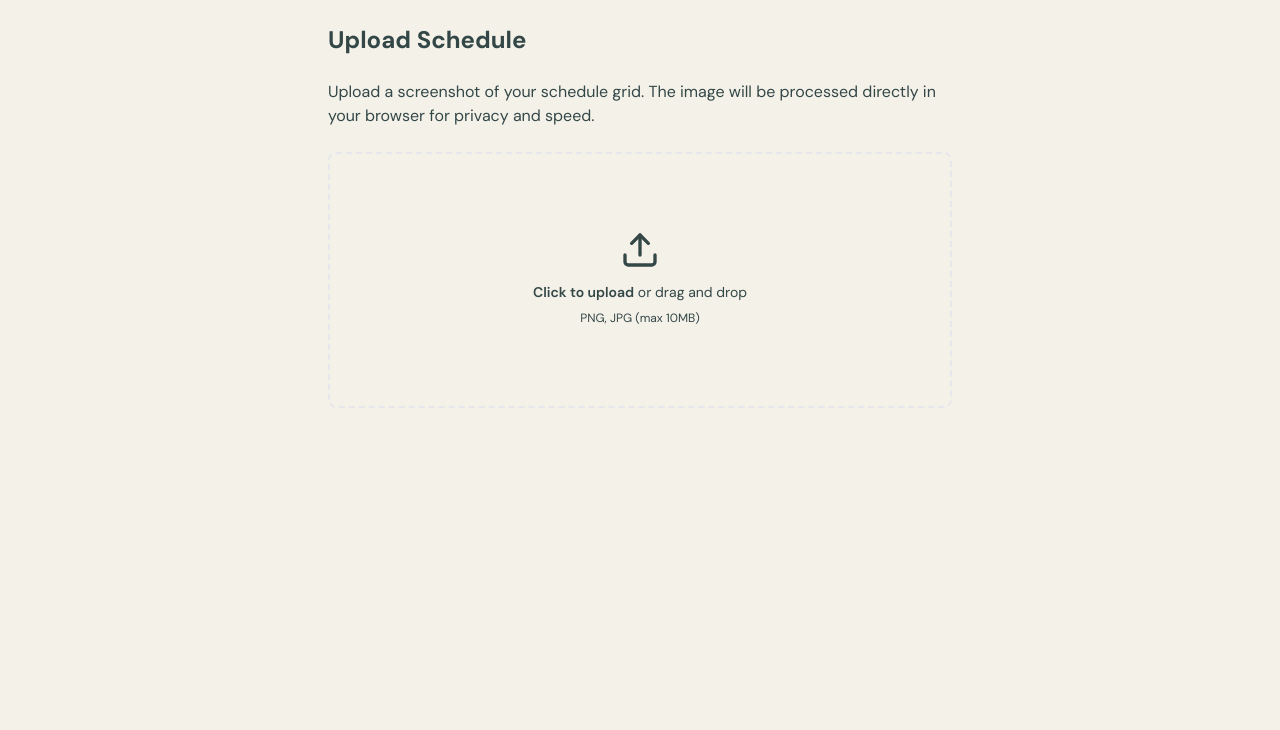
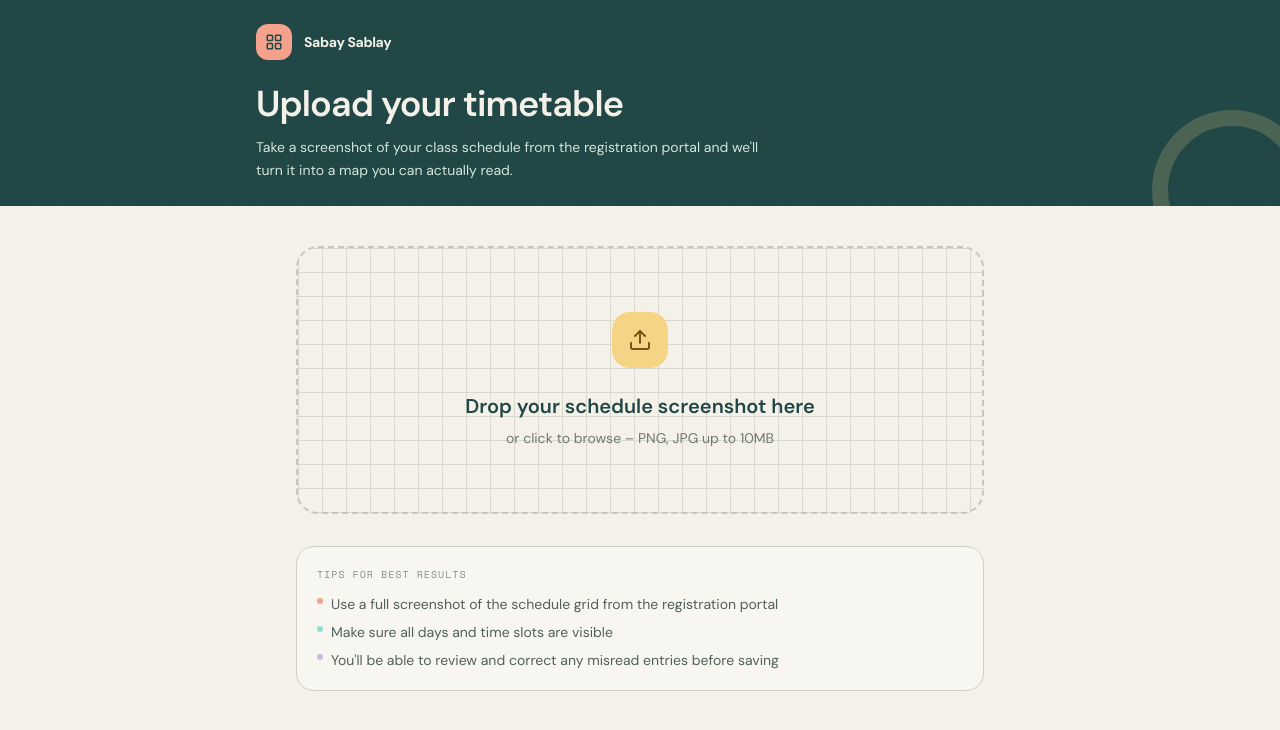
Before and after one commit to cedomingo/sabay-sablay, a Next.js app: page /schedule/upload in a window 1280 px wide. Shown: the top 730 px of the page. Built offline with nearby package versions, Linux system fonts and the light colour scheme.

Commit message:
'beautified page'

```diff
--- a/app/schedule/upload/page.tsx
+++ b/app/schedule/upload/page.tsx
@@ -1,16 +1,278 @@
-import { Suspense } from "react";
-import ScheduleUploadClient from "./ScheduleUploadClient";
+"use client";
 
-export default function ScheduleUploadPage() {
+import { Suspense, useCallback, useRef, useState } from "react";
+import { useRouter, useSearchParams } from "next/navigation";
+import { createBrowserClient } from "@supabase/ssr";
+import { Upload, Check, Loader2 } from "lucide-react";
+import AppHeader from "@/components/AppHeader";
+import { parseScheduleImage } from "@/lib/client-ocr/parseSchedule";
+
+export default function UploadPage() {
   return (
-    <Suspense
-      fallback={
-        <div className="max-w-2xl mx-auto p-6 flex items-center justify-center h-64">
-          <p className="text-muted-foreground">Loading...</p>
-        </div>
-      }
-    >
-      <ScheduleUploadClient />
+    <Suspense fallback={null}>
+      <UploadPageInner />
     </Suspense>
   );
 }
+
+function UploadPageInner() {
+  const router = useRouter();
+  const searchParams = useSearchParams();
+  const groupId = searchParams.get("groupId");
+
+  const fileInputRef = useRef<HTMLInputElement>(null);
+  const [dragActive, setDragActive] = useState(false);
+  const [file, setFile] = useState<File | null>(null);
+  const [preview, setPreview] = useState<string | null>(null);
+  const [uploading, setUploading] = useState(false);
+  const [progress, setProgress] = useState<string>("");
+  const [error, setError] = useState<string | null>(null);
+
+  const handleFile = useCallback((f: File) => {
+    if (!f.type.startsWith("image/")) {
+      setError("Please upload an image file (PNG, JPG, etc.)");
+      return;
+    }
+    if (f.size > 10 * 1024 * 1024) {
+      setError("File must be under 10MB");
+      return;
+    }
+    setFile(f);
+    setError(null);
+    setProgress("");
+
+    const reader = new FileReader();
+    reader.onload = (e) => setPreview(e.target?.result as string);
+    reader.readAsDataURL(f);
+  }, []);
+
+  const handleDrop = useCallback(
+    (e: React.DragEvent) => {
+      e.preventDefault();
+      setDragActive(false);
+      const f = e.dataTransfer.files[0];
+      if (f) handleFile(f);
+    },
+    [handleFile]
+  );
+
+  async function handleUpload() {
+    if (!file) return;
+
+    setUploading(true);
+    setError(null);
+    setProgress("Initializing OCR...");
+
+    try {
+      // 1. Client-side OCR (No more Render timeouts!)
+      const parsed = await parseScheduleImage(file, (msg) => setProgress(msg));
+
+      // 2. Upload to Supabase Storage directly from client
+      setProgress("Uploading image to storage...");
+      const supabase = createBrowserClient(
+        process.env.NEXT_PUBLIC_SUPABASE_URL!,
+        process.env.NEXT_PUBLIC_SUPABASE_ANON_KEY!
+      );
+
+      const { data: { user } } = await supabase.auth.getUser();
+      if (!user) {
+        throw new Error("Not authenticated. Please log in.");
+      }
+
+      const fileName = `${user.id}/${Date.now()}-${file.name.replace(/\s+/g, '_')}`;
+      const { error: uploadError } = await supabase.storage
+        .from("schedule-images")
+        .upload(fileName, file);
+
+      if (uploadError) {
+        throw new Error(`Failed to upload image: ${uploadError.message}`);
+      }
+
+      // 3. Store and redirect
+      setProgress("Finishing...");
+      sessionStorage.setItem(
+        "parsedSchedule",
+        JSON.stringify({
+          total_units: parsed.total_units,
+          schedule: parsed.schedule,
+          image_path: fileName,
+          groupId: groupId || undefined,
+        })
+      );
+
+      router.push("/schedule/correction");
+    } catch (err) {
+      console.error("Upload/OCR error:", err);
+      setError(err instanceof Error ? err.message : "Upload failed");
+    } finally {
+      setUploading(false);
+      setProgress("");
+    }
+  }
+
+  return (
+    <main className="min-h-[100dvh] bg-[#F4F1E9]">
+      <AppHeader
+        maxWidth="max-w-3xl"
+        showNotificationBell={false}
+        showSignOut={false}
+        title={
+          <>
+            <h1 className="font-display text-3xl font-semibold tracking-tight md:text-4xl">
+              Upload your timetable
+            </h1>
+            <p className="mt-3 max-w-lg text-sm leading-relaxed text-[#D3E5DC]">
+              Take a screenshot of your class schedule from the registration
+              portal and we&apos;ll turn it into a map you can actually read.
+            </p>
+          </>
+        }
+      />
+
+      {/* Upload Area */}
+      <div className="mx-auto max-w-3xl px-6 py-10 md:px-10">
+        {!file ? (
+          <div
+            onDragOver={(e) => {
+              e.preventDefault();
+              setDragActive(true);
+            }}
+            onDragLeave={() => setDragActive(false)}
+            onDrop={handleDrop}
+            onClick={() => fileInputRef.current?.click()}
+            className={`paper-grid cursor-pointer rounded-[22px] border-2 border-dashed p-12 text-center transition-all md:p-16 ${
+              dragActive
+                ? "border-[#56B9AC] bg-[#DFF1EA]/50"
+                : "border-[#C8C6BD] hover:border-[#56B9AC] hover:bg-[#E7EBE5]"
+            }`}
+          >
+            <div className="mx-auto grid h-14 w-14 place-items-center rounded-2xl bg-[#F6D486] text-[#765514]">
+              <Upload size={24} />
+            </div>
+            <h2 className="mt-6 font-display text-xl font-semibold text-[#214746]">
+              Drop your schedule screenshot here
+            </h2>
+            <p className="mx-auto mt-2 max-w-sm text-sm text-[#717972]">
+              or click to browse – PNG, JPG up to 10MB
+            </p>
+            <input
+              ref={fileInputRef}
+              type="file"
+              accept="image/*"
+              className="hidden"
+              onChange={(e) => {
+                const f = e.target.files?.[0];
+                if (f) handleFile(f);
+              }}
+            />
+          </div>
+        ) : (
+          <div className="rounded-[22px] border border-[#D0CEC4] bg-[#F8F6F0] p-6 md:p-8">
+            <div className="flex items-start justify-between">
+              <div>
+                <p className="font-mono text-[10px] uppercase tracking-widest text-[#87908A]">
+                  Selected file
+                </p>
+                <p className="mt-1 text-sm font-semibold text-[#214746]">
+                  {file.name}
+                </p>
+                <p className="text-xs text-[#87908A]">
+                  {(file.size / 1024 / 1024).toFixed(1)} MB
+                </p>
+              </div>
+              <button
+                onClick={() => {
+                  setFile(null);
+                  setPreview(null);
+                  setError(null);
+                  setProgress("");
+                }}
+                className="grid h-8 w-8 place-items-center rounded-lg text-[#87908A] hover:bg-[#E7EBE5]"
+                disabled={uploading}
+              >
+                ×
+              </button>
+            </div>
+
+            {preview && (
+              <div className="mt-4 overflow-hidden rounded-xl border border-[#D0CEC4]">
+                <img
+                  src={preview}
+                  alt="Schedule preview"
+                  className="w-full object-contain"
+                  style={{ maxHeight: "400px" }}
+                />
+              </div>
+            )}
+
+            {error && (
+              <div className="mt-4 rounded-xl border border-[#C77A68] bg-[#FCE9E3] px-4 py-3 text-xs text-[#A14D3F]">
+                {error}
+              </div>
+            )}
+
+            {progress && !error && (
+              <div className="mt-4 flex items-center gap-2 rounded-xl border border-[#56B9AC] bg-[#DFF1EA]/30 px-4 py-3 text-xs font-medium text-[#214746]">
+                <Loader2 className="h-4 w-4 animate-spin" />
+                {progress}
+              </div>
+            )}
+
+            <div className="mt-6 flex items-center gap-3">
+              <button
+                onClick={handleUpload}
+                disabled={uploading}
+                className="inline-flex items-center gap-2 rounded-xl bg-[#214746] px-5 py-3 text-sm font-semibold text-[#F4F1E9] transition-transform hover:-translate-y-0.5 disabled:opacity-60"
+              >
+                {uploading ? (
+                  <>
+                    <span className="h-4 w-4 animate-spin rounded-full border-2 border-[#F4F1E9] border-t-transparent" />
+                    Parsing…
+                  </>
+                ) : (
+                  <>
+                    <Check size={16} />
+                    Parse schedule
+                  </>
+                )}
+              </button>
+              <button
+                onClick={() => {
+                  setFile(null);
+                  setPreview(null);
+                  setError(null);
+                  setProgress("");
+                }}
+                disabled={uploading}
+                className="rounded-xl border border-[#B9BDB4] px-5 py-3 text-sm font-semibold text-[#52605C] hover:bg-[#E7EBE5] disabled:opacity-60"
+              >
+                Choose different file
+              </button>
+            </div>
+          </div>
+        )}
+
+        {/* Tips */}
+        <div className="mt-8 rounded-[18px] border border-[#D0CEC4] bg-[#F8F6F0] p-5">
+          <p className="font-mono text-[10px] uppercase tracking-widest text-[#87908A]">
+            Tips for best results
+          </p>
+          <ul className="mt-3 space-y-2 text-sm text-[#52605C]">
+            <li className="flex items-start gap-2">
+              <span className="mt-1 h-1.5 w-1.5 shrink-0 rounded-full bg-[#F4A28C]" />
+              Use a full screenshot of the schedule grid from the registration portal
+            </li>
+            <li className="flex items-start gap-2">
+              <span className="mt-1 h-1.5 w-1.5 shrink-0 rounded-full bg-[#8DDDD0]" />
+              Make sure all days and time slots are visible
+            </li>
+            <li className="flex items-start gap-2">
+              <span className="mt-1 h-1.5 w-1.5 shrink-0 rounded-full bg-[#C9B9E9]" />
+              You&apos;ll be able to review and correct any misread entries before saving
+            </li>
+          </ul>
+        </div>
+      </div>
+    </main>
+  );
+}
```
